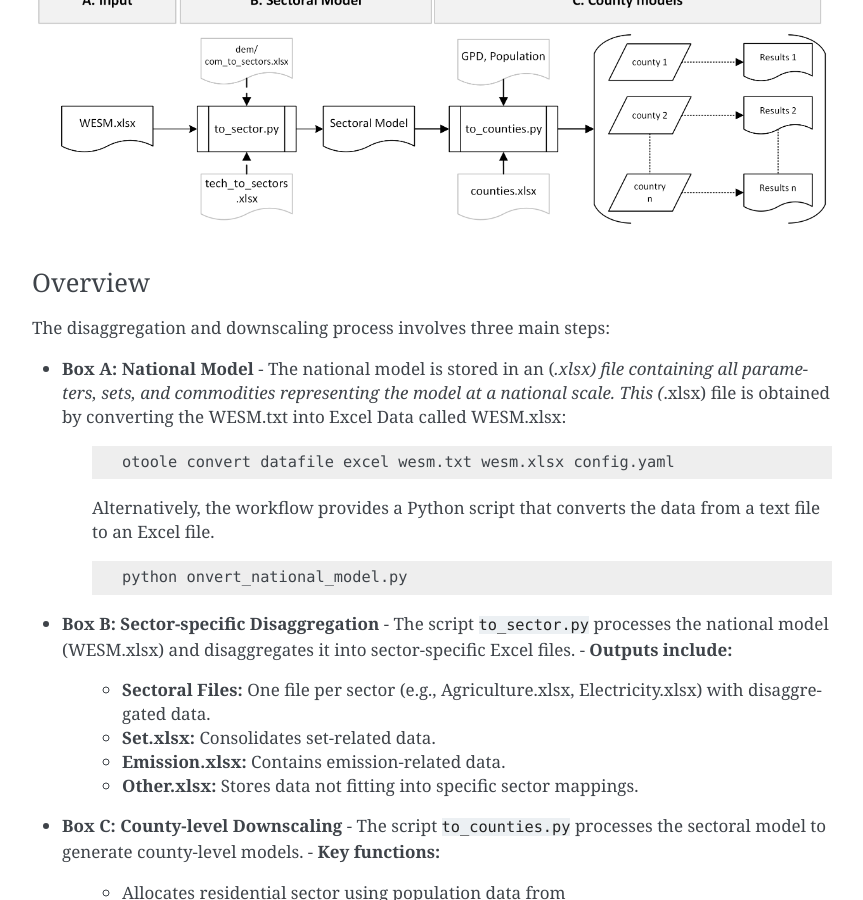
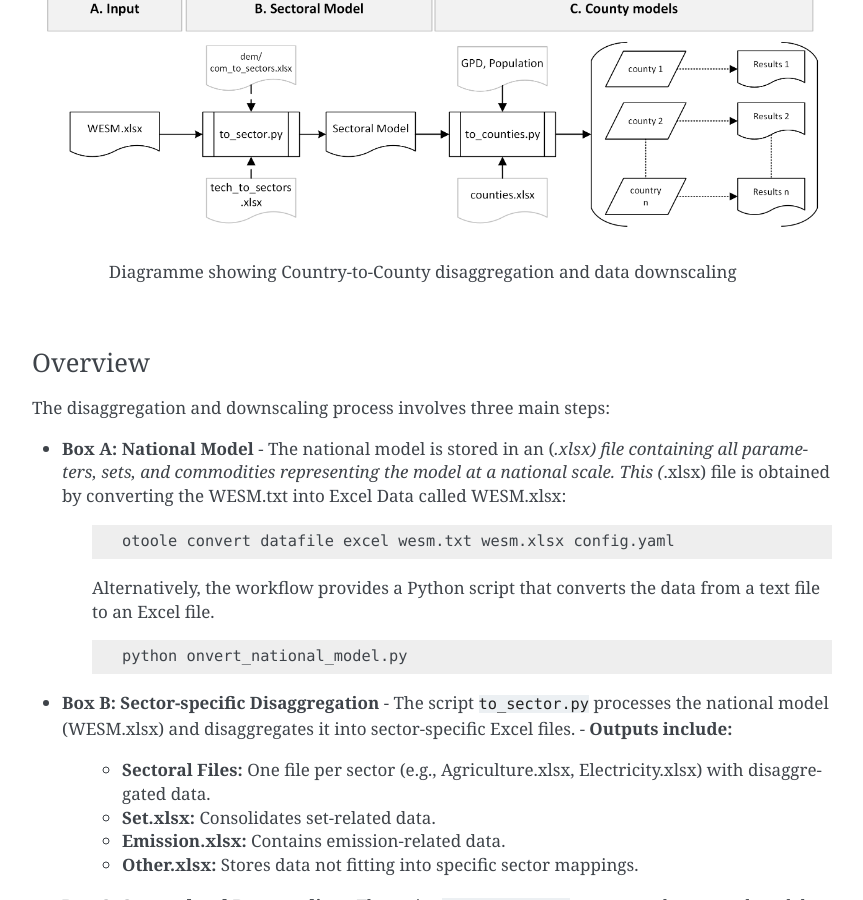
Before and after one commit to ClimateCompatibleGrowth/CORE-WESM, a Sphinx documentation site: the page built from docs/data.rst, in a window 1280 px wide and 900 px high, scrolled down 581 px. Shown: the whole window, without its empty margins (338-1201 px from the left). Built offline with Sphinx 7.4.7, drawn with Linux system fonts in a browser that asks for light colours.

Commit message:
Update data.rst

```diff
--- a/docs/data.rst
+++ b/docs/data.rst
@@ -17,8 +17,10 @@ Model Disaggregation and Data Downscaling
 
 The following section summarizes the disaggregating process from a national to a county-level model and details how to run the associated Python scripts.
 
-.. image:: ../figures/Ctr_county.png
+.. figure:: ../figures/Ctr_county.png
+   :alt: Country-to-county disaggregation and data downscaling
 
+   Diagramme showing Country-to-County disaggregation and data downscaling
 
 Overview
 --------
```
